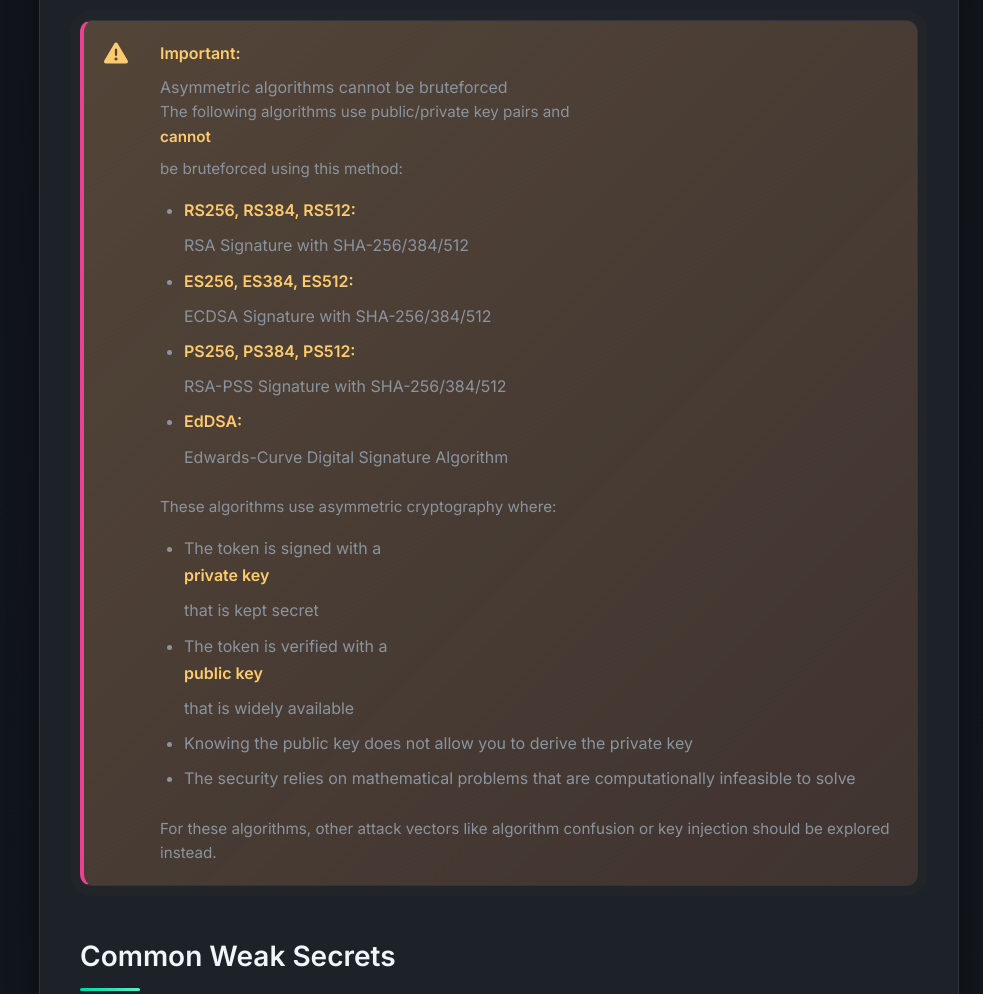
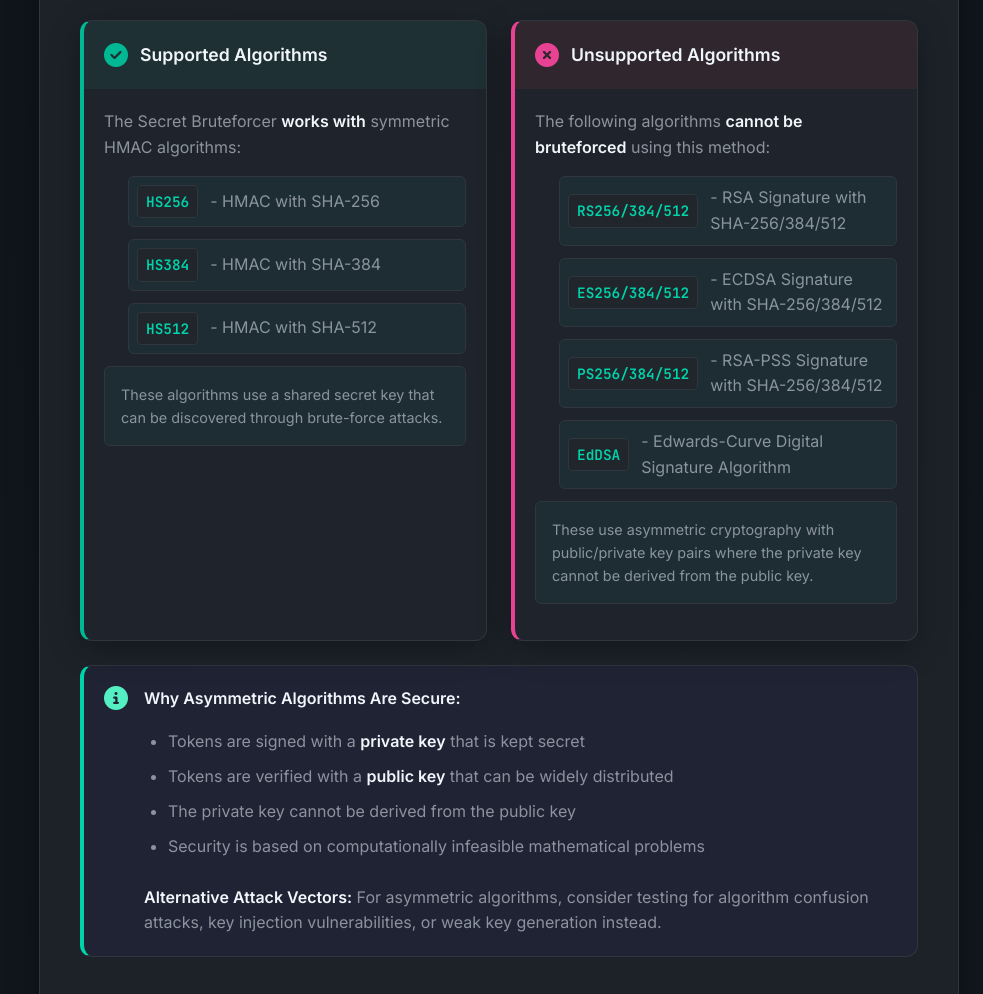
Before and after one commit to dr34mhacks/jwtauditor, a plain HTML site: page docs/tool-guides/secret-bruteforcer.html in a window 1280 px wide. Shown: the part 3420-4414 px from the top of the page, without its empty margins (297-1280 px from the left). Drawn offline with nearby package versions, Linux system fonts and the light colour scheme.

Commit message:
initial changes

```diff
--- a/docs/css/docs.css
+++ b/docs/css/docs.css
@@ -900,6 +900,129 @@
     color: var(--info-color);
 }
 
+/* Constraint cards for algorithm limitations */
+.constraint-cards {
+    display: grid;
+    grid-template-columns: repeat(auto-fit, minmax(300px, 1fr));
+    gap: 1.5rem;
+    margin: 1.5rem 0;
+}
+
+.constraint-card {
+    background-color: var(--card-bg);
+    border-radius: var(--border-radius);
+    border: 1px solid var(--border-color);
+    overflow: hidden;
+    box-shadow: var(--box-shadow);
+    transition: transform 0.2s ease;
+}
+
+.constraint-card:hover {
+    transform: translateY(-2px);
+    box-shadow: var(--box-shadow-lg);
+}
+
+.constraint-card.supported {
+    border-left: 4px solid var(--success-color);
+}
+
+.constraint-card.unsupported {
+    border-left: 4px solid var(--danger-color);
+}
+
+.constraint-header {
+    display: flex;
+    align-items: center;
+    padding: 1.25rem;
+    background-color: rgba(0, 212, 170, 0.05);
+}
+
+.constraint-card.supported .constraint-header {
+    background-color: rgba(16, 185, 129, 0.08);
+}
+
+.constraint-card.unsupported .constraint-header {
+    background-color: rgba(239, 68, 68, 0.08);
+}
+
+.constraint-header i {
+    font-size: 1.5rem;
+    margin-right: 0.75rem;
+}
+
+.constraint-card.supported .constraint-header i {
+    color: var(--success-color);
+}
+
+.constraint-card.unsupported .constraint-header i {
+    color: var(--danger-color);
+}
+
+.constraint-header h4 {
+    margin: 0;
+    font-size: 1.1rem;
+    color: var(--text-primary);
+}
+
+.constraint-content {
+    padding: 1.25rem;
+}
+
+.constraint-content p {
+    margin: 0 0 1rem 0;
+    color: var(--text-secondary);
+    line-height: 1.6;
+}
+
+.constraint-content ul {
+    margin: 0.75rem 0;
+    padding-left: 1.5rem;
+}
+
+.constraint-content li {
+    margin-bottom: 0.5rem;
+    color: var(--text-secondary);
+    line-height: 1.6;
+}
+
+.algorithm-list {
+    list-style: none;
+    padding-left: 0;
+}
+
+.algorithm-list li {
+    display: flex;
+    align-items: center;
+    margin-bottom: 0.75rem;
+    padding: 0.5rem;
+    background-color: rgba(0, 212, 170, 0.05);
+    border-radius: 6px;
+    border: 1px solid var(--border-color);
+}
+
+.algorithm-name {
+    font-family: var(--font-family);
+    font-weight: 600;
+    color: var(--primary-color);
+    background-color: var(--dark-elevated);
+    padding: 0.25rem 0.5rem;
+    border-radius: 4px;
+    margin-right: 0.75rem;
+    font-size: 0.9rem;
+    border: 1px solid var(--border-color);
+}
+
+.constraint-note {
+    margin-top: 1rem;
+    padding: 1rem;
+    background-color: rgba(0, 212, 170, 0.05);
+    border-radius: 6px;
+    border: 1px solid var(--border-color);
+    font-size: 0.9rem;
+    color: var(--text-secondary);
+    line-height: 1.5;
+}
+
 /* Next steps styling */
 .next-steps {
     margin-top: 2rem;
--- a/docs/tool-guides/secret-bruteforcer.html
+++ b/docs/tool-guides/secret-bruteforcer.html
@@ -193,25 +193,53 @@
                     </ul>
 
                     <h3 id="limitations">Limitations and Constraints</h3>
-                    <div class="warning-box">
-                        <i class="fas fa-exclamation-triangle warning-icon"></i>
-                        <div class="warning-content">
-                            <strong>Important:</strong> Asymmetric algorithms cannot be bruteforced
-                            <p>The following algorithms use public/private key pairs and <strong>cannot</strong> be bruteforced using this method:</p>
+
+                    <div class="constraint-cards">
+                        <div class="constraint-card supported">
+                            <div class="constraint-header">
+                                <i class="fas fa-check-circle"></i>
+                                <h4>Supported Algorithms</h4>
+                            </div>
+                            <div class="constraint-content">
+                                <p>The Secret Bruteforcer <strong>works with</strong> symmetric HMAC algorithms:</p>
+                                <ul class="algorithm-list">
+                                    <li><span class="algorithm-name">HS256</span> - HMAC with SHA-256</li>
+                                    <li><span class="algorithm-name">HS384</span> - HMAC with SHA-384</li>
+                                    <li><span class="algorithm-name">HS512</span> - HMAC with SHA-512</li>
+                                </ul>
+                                <p class="constraint-note">These algorithms use a shared secret key that can be discovered through brute-force attacks.</p>
+                            </div>
+                        </div>
+
+                        <div class="constraint-card unsupported">
+                            <div class="constraint-header">
+                                <i class="fas fa-times-circle"></i>
+                                <h4>Unsupported Algorithms</h4>
+                            </div>
+                            <div class="constraint-content">
+                                <p>The following algorithms <strong>cannot be bruteforced</strong> using this method:</p>
+                                <ul class="algorithm-list">
+                                    <li><span class="algorithm-name">RS256/384/512</span> - RSA Signature with SHA-256/384/512</li>
+                                    <li><span class="algorithm-name">ES256/384/512</span> - ECDSA Signature with SHA-256/384/512</li>
+                                    <li><span class="algorithm-name">PS256/384/512</span> - RSA-PSS Signature with SHA-256/384/512</li>
+                                    <li><span class="algorithm-name">EdDSA</span> - Edwards-Curve Digital Signature Algorithm</li>
+                                </ul>
+                                <p class="constraint-note">These use asymmetric cryptography with public/private key pairs where the private key cannot be derived from the public key.</p>
+                            </div>
+                        </div>
+                    </div>
+
+                    <div class="info-box">
+                        <i class="fas fa-info-circle info-icon"></i>
+                        <div class="info-content">
+                            <strong>Why Asymmetric Algorithms Are Secure:</strong>
                             <ul>
-                                <li><strong>RS256, RS384, RS512:</strong> RSA Signature with SHA-256/384/512</li>
-                                <li><strong>ES256, ES384, ES512:</strong> ECDSA Signature with SHA-256/384/512</li>
-                                <li><strong>PS256, PS384, PS512:</strong> RSA-PSS Signature with SHA-256/384/512</li>
-                                <li><strong>EdDSA:</strong> Edwards-Curve Digital Signature Algorithm</li>
+                                <li>Tokens are signed with a <strong>private key</strong> that is kept secret</li>
+                                <li>Tokens are verified with a <strong>public key</strong> that can be widely distributed</li>
+                                <li>The private key cannot be derived from the public key</li>
+                                <li>Security is based on computationally infeasible mathematical problems</li>
                             </ul>
-                            <p>These algorithms use asymmetric cryptography where:</p>
-                            <ul>
-                                <li>The token is signed with a <strong>private key</strong> that is kept secret</li>
-                                <li>The token is verified with a <strong>public key</strong> that is widely available</li>
-                                <li>Knowing the public key does not allow you to derive the private key</li>
-                                <li>The security relies on mathematical problems that are computationally infeasible to solve</li>
-                            </ul>
-                            <p>For these algorithms, other attack vectors like algorithm confusion or key injection should be explored instead.</p>
+                            <p><strong>Alternative Attack Vectors:</strong> For asymmetric algorithms, consider testing for algorithm confusion attacks, key injection vulnerabilities, or weak key generation instead.</p>
                         </div>
                     </div>
                 </div>
```
